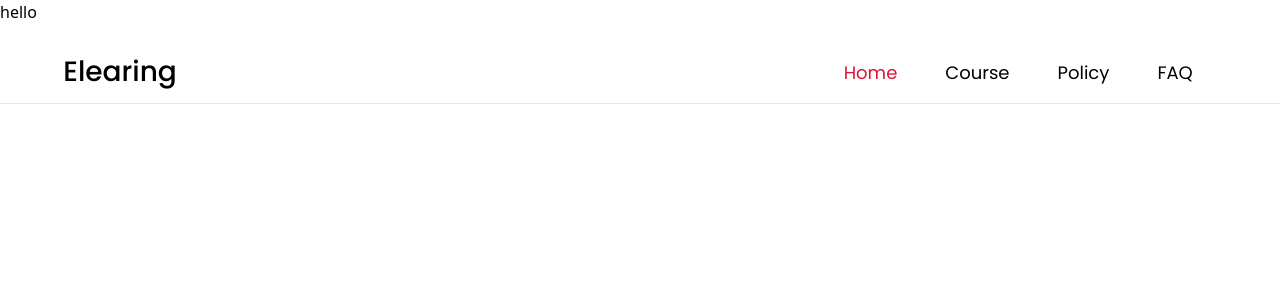
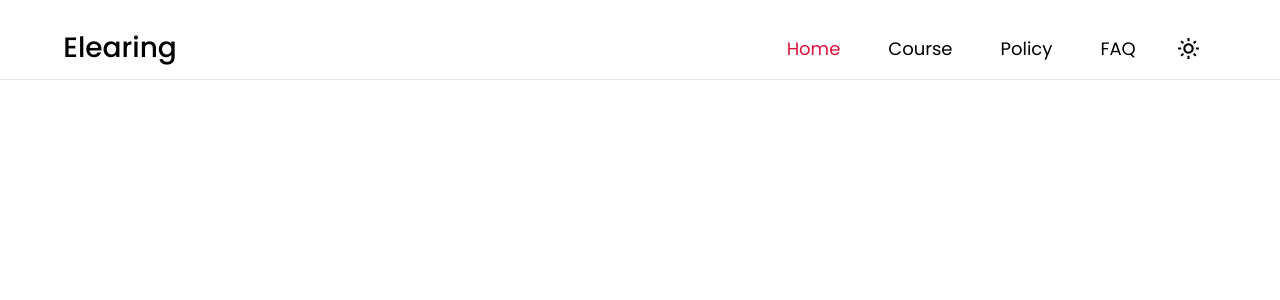
Before and after one commit to bikashroy120/lms-client, a Next.js app: page / in a window 1280 px wide. Shown: the top 300 px of the page. Built offline with nearby package versions, Linux system fonts and the light colour scheme.

Commit message:
theme switcher add

```diff
--- a/app/components/Header.tsx
+++ b/app/components/Header.tsx
@@ -3,6 +3,7 @@
 import Link from 'next/link';
 import React, { FC, useState } from 'react'
 import NavItem from '../utils/NavItem';
+import ThemeSwitcher from '../utils/ThemeSwitcher';
 
 type Props = {
   open: boolean;
@@ -36,6 +37,7 @@ const Header: FC<Props> = (props) => {
             </div>
             <div className=' flex items-center'>
                 <NavItem activeItem={props.activeItem} isMobile={false}/>
+                <ThemeSwitcher/>
             </div>
         </div>
       </div>
--- a/app/page.tsx
+++ b/app/page.tsx
@@ -10,7 +10,6 @@ export default function Home() {
   return (
       <>
         <div>
-          hello
         < Header open={open} setOpen={setOpen} activeItem={activeItem}/>
         </div>
       </>
--- /dev/null
+++ b/app/utils/ThemeSwitcher.tsx
@@ -0,0 +1,43 @@
+'use client'
+
+import { useTheme } from 'next-themes'
+import React,{useState,useEffect} from 'react'
+import {BiMoon,BiSun} from "react-icons/bi"
+
+type Props = {}
+
+const ThemeSwitcher = (props: Props) => {
+    const [mounted,setMounted] = useState(false)
+    const {theme,setTheme} = useTheme();
+
+    useEffect(() => {
+        setMounted(true)
+    }, [])
+
+    if(!mounted){
+        return null
+    }
+
+  return (
+    <div className=' flex items-center justify-center mx-4'>
+        {
+            theme === "light" ? (
+                <BiMoon
+                className=" cursor-pointer"
+                fill="black"
+                size={25}
+                onClick={()=>setTheme("dark")}
+                />
+            ):(
+                <BiSun
+                className=" cursor-pointer"
+                size={25}
+                onClick={()=>setTheme("light")}
+                />
+            )
+        }
+    </div>
+  )
+}
+
+export default ThemeSwitcher
--- a/package.json
+++ b/package.json
@@ -9,6 +9,7 @@
     "lint": "next lint"
   },
   "dependencies": {
+    "@types/react-icons": "^3.0.0",
     "next": "latest",
     "next-themes": "^0.2.1",
     "react": "latest",
```
Also changed, not shown: 1 other file (tests, documents, lock files or other folders).
